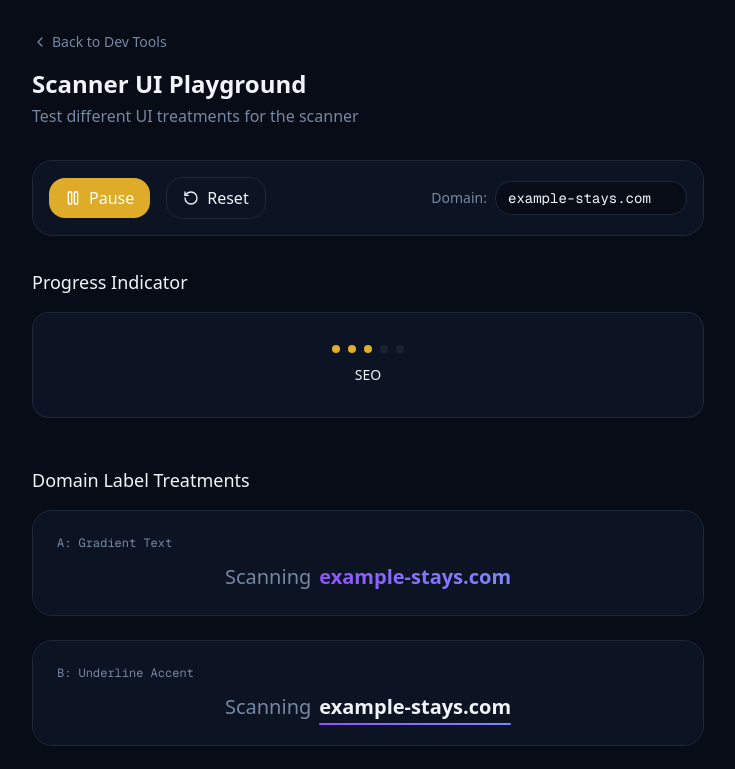
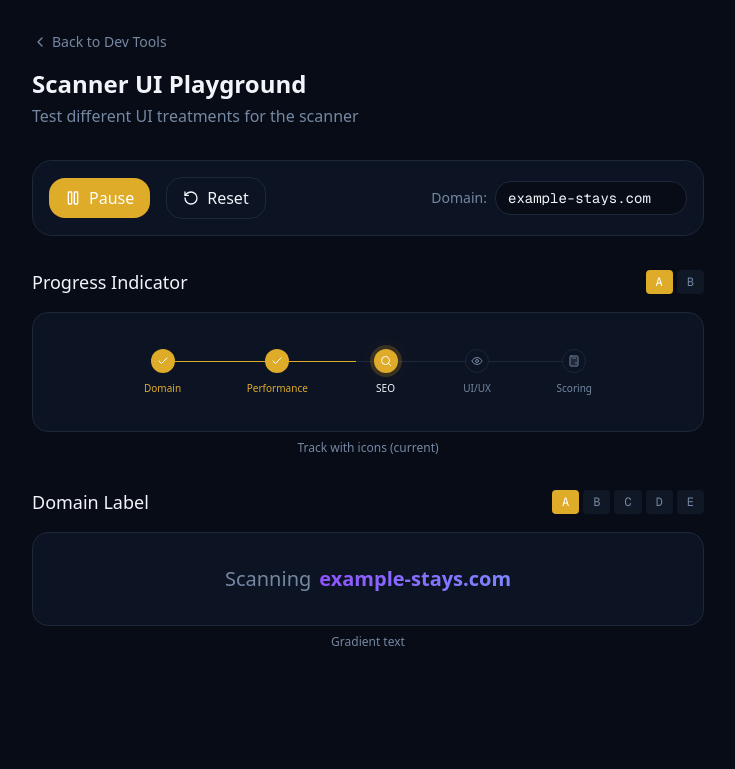
Before and after one commit to arach/hostai-scan, a Next.js app: page /dev/progress in a window 1280 px wide. Shown: the top 769 px of the page, without its empty margins (272-1007 px from the left). Built offline with nearby package versions, Linux system fonts and the light colour scheme.

Commit message:
✨ Add toggle buttons to scanner UI playground
- Progress Indicator: A (track with icons) / B (minimal dots)
- Domain Label: A-E toggle for 5 different treatments
- Each section shows description below the preview
- Hover on buttons shows full description tooltip

```diff
--- a/src/app/dev/progress/page.tsx
+++ b/src/app/dev/progress/page.tsx
@@ -14,56 +14,95 @@ const PHASES = [
 ]
 
 // ============================================================================
-// Minimal Dots Progress Indicator
+// Progress Indicator Variants
 // ============================================================================
-function DotsProgress({ currentPhase }: { currentPhase: number }) {
+
+// A: Current - Progress Track (what we use in production)
+function ProgressTrack({ currentPhase }: { currentPhase: number }) {
+  return (
+    <div className="w-full max-w-md">
+      <div className="relative">
+        <div className="absolute top-3 left-3 right-3 h-px bg-border" />
+        <div
+          className="absolute top-3 left-3 h-px bg-accent transition-all duration-300 ease-out"
+          style={{
+            width: PHASES.length > 1
+              ? `calc(${(currentPhase / (PHASES.length - 1)) * 100}% - 24px)`
+              : '0%'
+          }}
+        />
+        <div className="relative flex justify-between">
+          {PHASES.map((p, i) => {
+            const Icon = p.icon
+            const isComplete = i < currentPhase
+            const isCurrent = i === currentPhase
+            return (
+              <div key={p.id} className="flex flex-col items-center">
+                <div className={`
+                  relative w-6 h-6 rounded-full flex items-center justify-center
+                  transition-all duration-300 ease-out z-10
+                  ${isComplete
+                    ? "bg-accent text-white"
+                    : isCurrent
+                      ? "bg-accent text-white ring-4 ring-accent/20"
+                      : "bg-card text-muted-foreground border border-border"
+                  }
+                `}>
+                  {isComplete ? <Check className="h-3 w-3" /> : <Icon className="h-3 w-3" />}
+                  {isCurrent && <div className="absolute inset-0 rounded-full bg-accent animate-ping opacity-30" />}
+                </div>
+                <span className={`mt-2 text-[10px] font-medium text-center whitespace-nowrap transition-all duration-300
+                  ${isCurrent ? "text-foreground" : isComplete ? "text-accent" : "text-muted-foreground"}
+                `}>{p.name.split(' ')[0]}</span>
+              </div>
+            )
+          })}
+        </div>
+      </div>
+    </div>
+  )
+}
+
+// B: Minimal Dots
+function ProgressDots({ currentPhase }: { currentPhase: number }) {
   return (
     <div className="flex flex-col items-center gap-3">
       <div className="flex items-center gap-2">
         {PHASES.map((p, i) => {
           const isComplete = i < currentPhase
           const isCurrent = i === currentPhase
-
           return (
             <div key={p.id} className="relative">
-              <div className={`
-                w-2 h-2 rounded-full transition-all duration-300
+              <div className={`w-2 h-2 rounded-full transition-all duration-300
                 ${isComplete ? "bg-accent" : isCurrent ? "bg-accent" : "bg-muted"}
               `} />
-              {isCurrent && (
-                <div className="absolute inset-0 w-2 h-2 rounded-full bg-accent animate-ping opacity-50" />
-              )}
+              {isCurrent && <div className="absolute inset-0 w-2 h-2 rounded-full bg-accent animate-ping opacity-50" />}
             </div>
           )
         })}
       </div>
-      <span className="text-sm font-medium text-foreground">
-        {PHASES[currentPhase]?.name}
-      </span>
+      <span className="text-sm font-medium text-foreground">{PHASES[currentPhase]?.name}</span>
     </div>
   )
 }
 
 // ============================================================================
-// Domain Label Treatments
+// Domain Label Variants
 // ============================================================================
-function DomainLabelTreatments({ domain }: { domain: string }) {
+
+function DomainLabelA({ domain }: { domain: string }) {
   return (
-    <div className="space-y-6">
-      {/* Option A: Gradient text */}
-      <div className="p-6 rounded-xl border border-border bg-card">
-        <div className="text-xs text-muted-foreground mb-3 font-mono">A: Gradient Text</div>
     <div className="flex items-center justify-center gap-2">
       <span className="text-xl text-muted-foreground">Scanning</span>
       <span className="text-xl font-semibold bg-gradient-to-r from-violet-500 to-indigo-400 bg-clip-text text-transparent">
         {domain}
       </span>
     </div>
-      </div>
+  )
+}
 
-      {/* Option B: Underline accent */}
-      <div className="p-6 rounded-xl border border-border bg-card">
-        <div className="text-xs text-muted-foreground mb-3 font-mono">B: Underline Accent</div>
+function DomainLabelB({ domain }: { domain: string }) {
+  return (
     <div className="flex items-center justify-center gap-2">
       <span className="text-xl text-muted-foreground">Scanning</span>
       <span className="text-xl font-semibold text-foreground relative">
@@ -71,11 +110,11 @@ function DomainLabelTreatments({ domain }: { domain: string }) {
         <span className="absolute -bottom-1 left-0 right-0 h-0.5 bg-gradient-to-r from-violet-500 to-indigo-400 rounded-full" />
       </span>
     </div>
-      </div>
+  )
+}
 
-      {/* Option C: Subtle glow */}
-      <div className="p-6 rounded-xl border border-border bg-card">
-        <div className="text-xs text-muted-foreground mb-3 font-mono">C: Subtle Glow</div>
+function DomainLabelC({ domain }: { domain: string }) {
+  return (
     <div className="flex items-center justify-center gap-2">
       <span className="text-xl text-muted-foreground">Scanning</span>
       <span
@@ -85,29 +124,61 @@ function DomainLabelTreatments({ domain }: { domain: string }) {
         {domain}
       </span>
     </div>
-      </div>
+  )
+}
 
-      {/* Option D: Pill badge */}
-      <div className="p-6 rounded-xl border border-border bg-card">
-        <div className="text-xs text-muted-foreground mb-3 font-mono">D: Pill Badge</div>
+function DomainLabelD({ domain }: { domain: string }) {
+  return (
     <div className="flex items-center justify-center gap-3">
       <span className="text-xl text-muted-foreground">Scanning</span>
       <span className="px-4 py-1.5 rounded-lg bg-foreground/10 text-foreground font-semibold text-lg">
         {domain}
       </span>
     </div>
-      </div>
+  )
+}
 
-      {/* Option E: Gradient pill */}
-      <div className="p-6 rounded-xl border border-border bg-card">
-        <div className="text-xs text-muted-foreground mb-3 font-mono">E: Gradient Pill</div>
+function DomainLabelE({ domain }: { domain: string }) {
+  return (
     <div className="flex items-center justify-center gap-3">
       <span className="text-xl text-muted-foreground">Scanning</span>
       <span className="px-4 py-1.5 rounded-lg bg-gradient-to-r from-violet-500/20 to-indigo-400/20 border border-violet-500/30 text-foreground font-semibold text-lg">
         {domain}
       </span>
     </div>
-      </div>
+  )
+}
+
+// ============================================================================
+// Toggle Button Group
+// ============================================================================
+function ToggleGroup({
+  options,
+  selected,
+  onChange,
+  descriptions
+}: {
+  options: string[]
+  selected: string
+  onChange: (val: string) => void
+  descriptions?: Record<string, string>
+}) {
+  return (
+    <div className="flex items-center gap-1">
+      {options.map((opt) => (
+        <button
+          key={opt}
+          onClick={() => onChange(opt)}
+          className={`px-2.5 py-1 text-xs font-mono rounded transition-colors ${
+            selected === opt
+              ? "bg-accent text-white"
+              : "bg-muted/50 text-muted-foreground hover:bg-muted"
+          }`}
+          title={descriptions?.[opt]}
+        >
+          {opt}
+        </button>
+      ))}
     </div>
   )
 }
@@ -120,24 +191,36 @@ export default function ProgressPlaygroundPage() {
   const [overallProgress, setOverallProgress] = useState(0)
   const [testDomain, setTestDomain] = useState("example-stays.com")
 
+  // Variant selections
+  const [progressVariant, setProgressVariant] = useState("A")
+  const [domainVariant, setDomainVariant] = useState("A")
+
   // Calculate current phase from overall progress
   const currentPhase = Math.min(Math.floor(overallProgress / 20), PHASES.length - 1)
 
   // Animate progress
   useEffect(() => {
     if (!isPlaying) return
-
     const interval = setInterval(() => {
-      setOverallProgress((prev) => {
-        if (prev >= 100) return 0
-        return prev + 0.5
-      })
+      setOverallProgress((prev) => prev >= 100 ? 0 : prev + 0.5)
     }, 50)
-
     return () => clearInterval(interval)
   }, [isPlaying])
 
   const reset = () => setOverallProgress(0)
+
+  const progressDescriptions: Record<string, string> = {
+    A: "Track with icons (current)",
+    B: "Minimal dots",
+  }
+
+  const domainDescriptions: Record<string, string> = {
+    A: "Gradient text",
+    B: "Underline accent",
+    C: "Subtle glow",
+    D: "Pill badge",
+    E: "Gradient pill",
+  }
 
   return (
     <main className="min-h-screen bg-background p-8">
@@ -188,17 +271,46 @@ export default function ProgressPlaygroundPage() {
         </div>
 
         {/* Progress Indicator */}
-        <section className="mb-12">
-          <h2 className="text-lg font-medium text-foreground mb-4">Progress Indicator</h2>
-          <div className="p-8 rounded-2xl border border-border bg-card flex items-center justify-center">
-            <DotsProgress currentPhase={currentPhase} />
+        <section className="mb-8">
+          <div className="flex items-center justify-between mb-4">
+            <h2 className="text-lg font-medium text-foreground">Progress Indicator</h2>
+            <ToggleGroup
+              options={["A", "B"]}
+              selected={progressVariant}
+              onChange={setProgressVariant}
+              descriptions={progressDescriptions}
+            />
           </div>
+          <div className="p-8 rounded-2xl border border-border bg-card flex items-center justify-center min-h-[120px]">
+            {progressVariant === "A" && <ProgressTrack currentPhase={currentPhase} />}
+            {progressVariant === "B" && <ProgressDots currentPhase={currentPhase} />}
+          </div>
+          <p className="text-xs text-muted-foreground mt-2 text-center">
+            {progressDescriptions[progressVariant]}
+          </p>
         </section>
 
-        {/* Domain Label Treatments */}
-        <section>
-          <h2 className="text-lg font-medium text-foreground mb-4">Domain Label Treatments</h2>
-          <DomainLabelTreatments domain={testDomain} />
+        {/* Domain Label */}
+        <section className="mb-8">
+          <div className="flex items-center justify-between mb-4">
+            <h2 className="text-lg font-medium text-foreground">Domain Label</h2>
+            <ToggleGroup
+              options={["A", "B", "C", "D", "E"]}
+              selected={domainVariant}
+              onChange={setDomainVariant}
+              descriptions={domainDescriptions}
+            />
+          </div>
+          <div className="p-8 rounded-2xl border border-border bg-card flex items-center justify-center min-h-[80px]">
+            {domainVariant === "A" && <DomainLabelA domain={testDomain} />}
+            {domainVariant === "B" && <DomainLabelB domain={testDomain} />}
+            {domainVariant === "C" && <DomainLabelC domain={testDomain} />}
+            {domainVariant === "D" && <DomainLabelD domain={testDomain} />}
+            {domainVariant === "E" && <DomainLabelE domain={testDomain} />}
+          </div>
+          <p className="text-xs text-muted-foreground mt-2 text-center">
+            {domainDescriptions[domainVariant]}
+          </p>
         </section>
       </div>
     </main>
```
Lines whose indentation alone changed are shown as unchanged.
